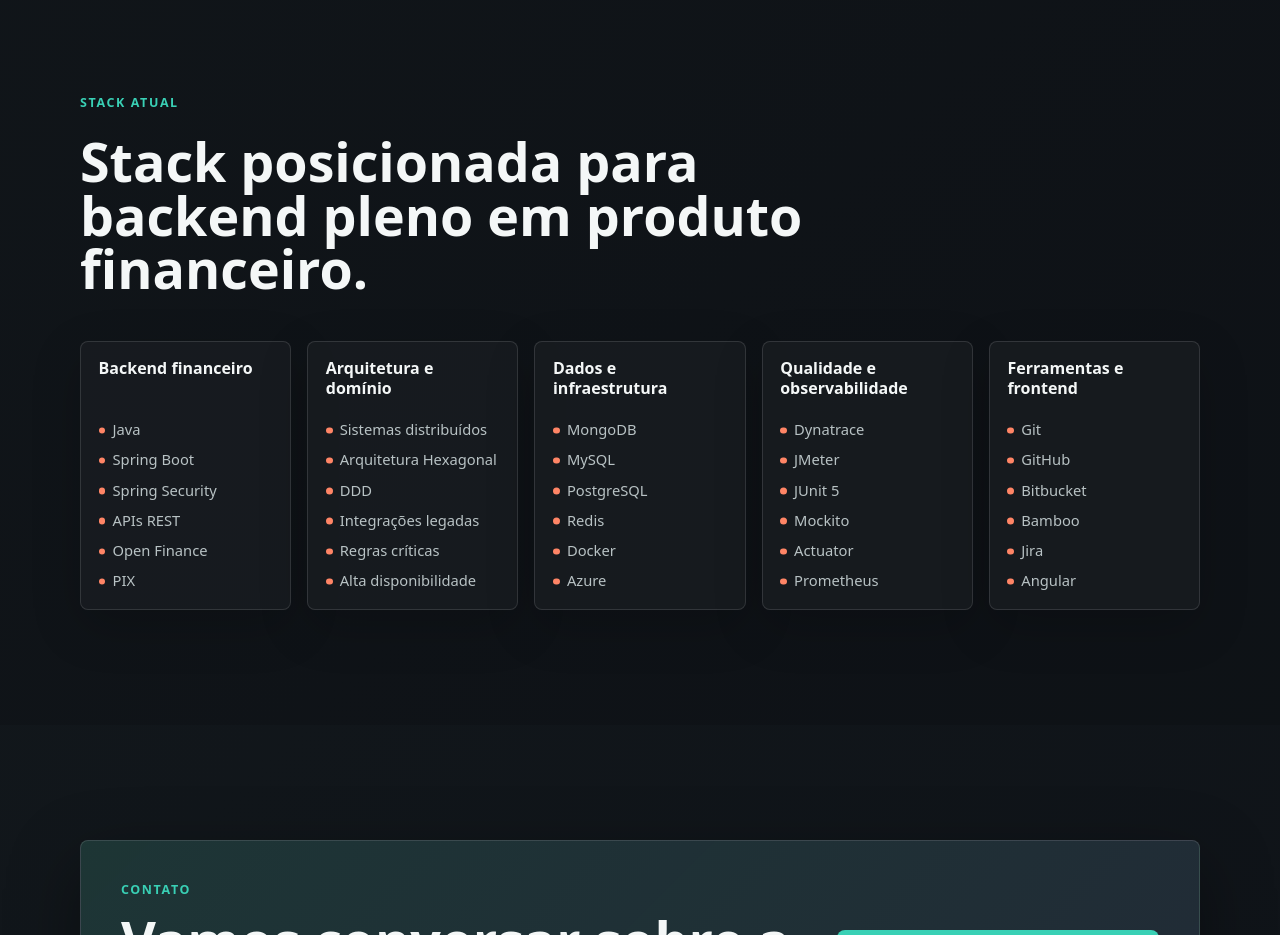
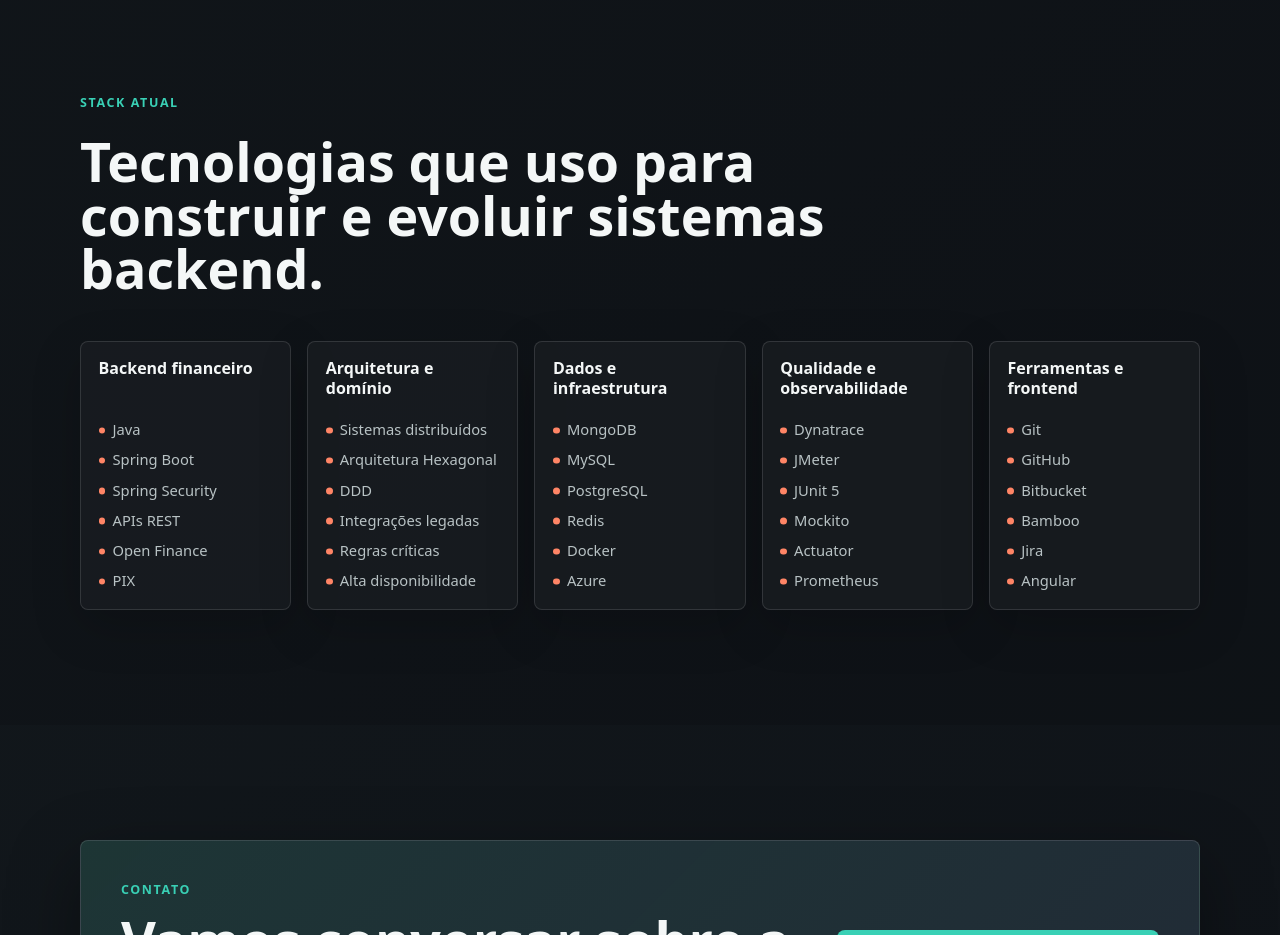
Before and after one commit to lauradefreitas2/Portifolio, an Angular app: page / in a window 1280 px wide. Shown: the part 3860-4795 px from the top of the page. Built offline with nearby package versions, Linux system fonts and the light colour scheme.

Commit message:
Refine stack section copy

```diff
--- a/src/app/app.html
+++ b/src/app/app.html
@@ -185,7 +185,7 @@
       <div class="section-inner">
         <div class="section-heading">
           <p class="eyebrow">Stack atual</p>
-          <h2>Stack posicionada para backend pleno em produto financeiro.</h2>
+          <h2>Tecnologias que uso para construir e evoluir sistemas backend.</h2>
         </div>
 
         <div class="stack-grid">
```
